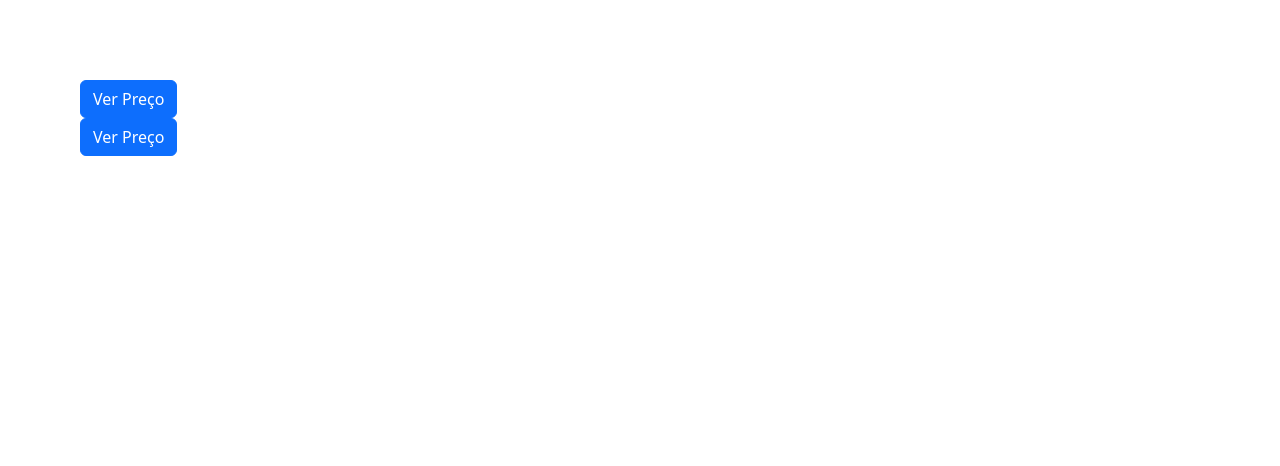
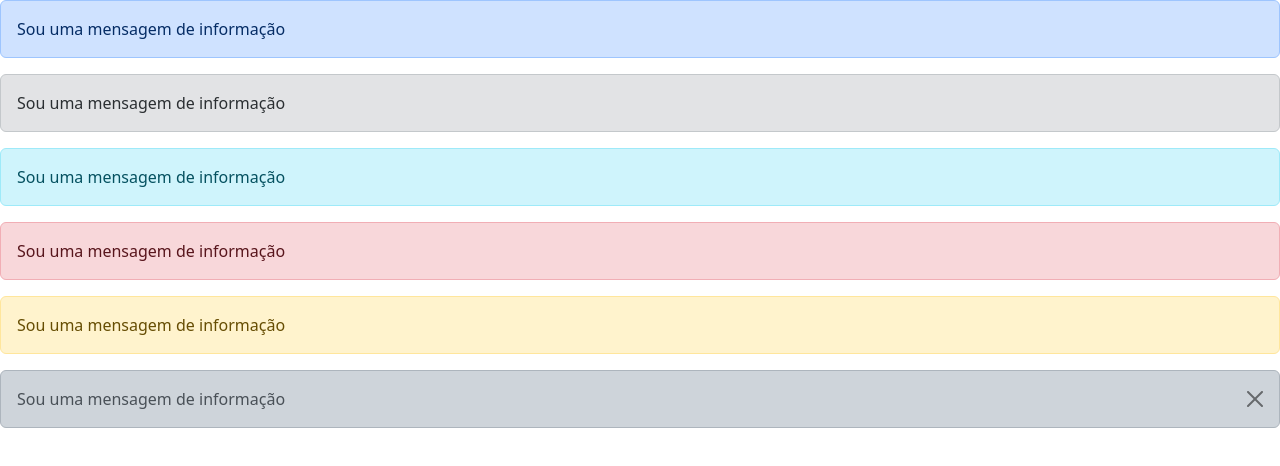
Before and after one commit to rafaareis/Modulo-12-Bootstrap-Basico, a plain HTML site: page index.html in a window 1280 px wide. Drawn offline with nearby package versions, Linux system fonts and the light colour scheme.

Commit message:
Commit 22052023-1346: Aula-8

```diff
--- a/index.html
+++ b/index.html
@@ -4,28 +4,33 @@
     <meta charset="UTF-8">
     <meta http-equiv="X-UA-Compatible" content="IE=edge">
     <meta name="viewport" content="width=device-width, initial-scale=1.0">
-    <link rel="stylesheet" href="main.css">
     <link rel="stylesheet" href="https://cdn.jsdelivr.net/npm/bootstrap@5.3.0-alpha3/dist/css/bootstrap.min.css">
-
+    <link rel="stylesheet" href="style.css">
     <title>Document</title>
 </head>
 <body>
-    <div>
-        <button class="btn btn-primary" data-bs-toggle="collapse" data-bs-target="#preco">
-            Ver Preço
-        </button>
-        <div class="collapse" id="preco">
-            <p>3x de R$ 300,00</p>
-        </div>
+    <div class="alert alert-primary">
+        Sou uma mensagem de informação
     </div>
-    <div>
-        <button class="btn btn-primary" data-bs-toggle="collapse" data-bs-target="#preco-2">
-            Ver Preço
-        </button>
-        <div class="collapse collapse-horizontal" id="preco-2">
-            <p>3x de R$ 300,00</p>
-        </div>
+    <div class="alert alert-secondary">
+        Sou uma mensagem de informação
     </div>
+    <div class="alert alert-info">
+        Sou uma mensagem de informação
+    </div>
+    <div class="alert alert-danger">
+        Sou uma mensagem de informação
+    </div>
+    <div class="alert alert-warning">
+        Sou uma mensagem de informação
+    </div>
+    <div class="alert alert-dark alert-dismissible">
+        <button class="btn-close"></button>
+        Sou uma mensagem de informação
+    </div>
+
+
+
 
     <script src="https://cdn.jsdelivr.net/npm/bootstrap@5.3.0-alpha3/dist/js/bootstrap.bundle.min.js"></script>
 </body>
--- a/main.css
+++ /dev/null
@@ -1,8 +0,0 @@
-body {
-    padding: 80px;
-}
-
-#preco p,
-#preco-2 p {
-    width: 300px;
-}
```
Also changed, not shown: style.css (added).
